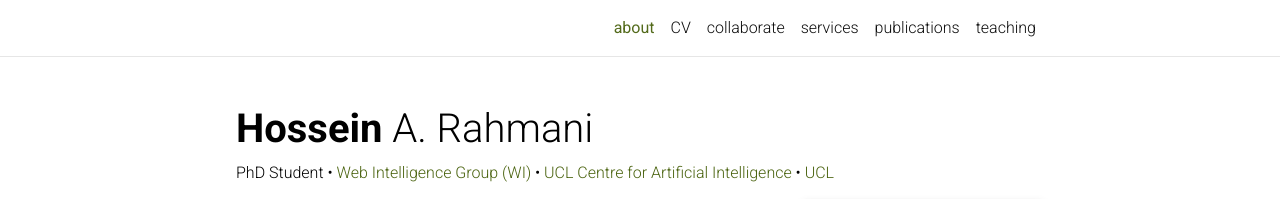
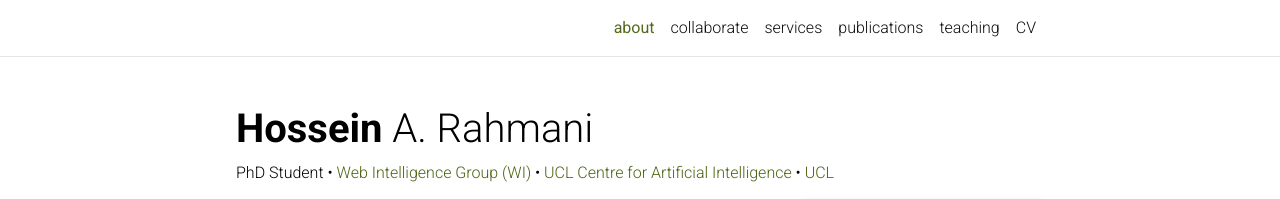
Before and after one commit to rahmanidashti/rahmanidashti.github.io, a Jekyll site: the page built from _pages/about.md, in a window 1280 px wide. Shown: the top 199 px of the page. Built offline with Jekyll 4.4.1, drawn with Linux system fonts in a browser that asks for light colours; full-size pictures stand in for the smaller copies a plugin makes; emoji names are drawn with the system emoji font; comment, search, counter and statistics services are not loaded; a style sheet for code colours, icons or effects is not loaded.

Commit message:
Update header.html

```diff
--- a/_includes/header.html
+++ b/_includes/header.html
@@ -63,13 +63,6 @@
               </li>
               {%- endif %}
 
-              {% if site.cv_title %}
-              <!-- CV -->
-              <li class="nav-item {% if page.url contains 'cv' %}active{% endif %}">
-                <a class="nav-link" href="/assets/pdf/Hossein_A_Saeed_Rahmani_CV.pdf" target="_blank">{{ site.cv_title }}</a>
-              </li>
-              {%- endif %}
-
               <!-- Other pages -->
               {%- assign sorted_pages = site.pages | sort: "nav_order" -%}
               {%- for p in sorted_pages -%}
@@ -102,8 +95,15 @@
               {%- endif -%}
               {%- endif -%}
               {% endfor -%}
+
+              {% if site.cv_title %}
+              <!-- CV -->
+              <li class="nav-item {% if page.url contains 'cv' %}active{% endif %}">
+                <a class="nav-link" href="/assets/pdf/Hossein_A_Saeed_Rahmani_CV.pdf" target="_blank">{{ site.cv_title }}</a>
+              </li>
+              {%- endif %}
+
               {%- if site.enable_darkmode %}
-
               <!-- Toogle theme mode -->
               <li class="toggle-container">
                 <button id="light-toggle" title="Change theme">
@@ -112,10 +112,12 @@
                 </button>
               </li>
               {%- endif %}
+
             </ul>
           </div>
         </div>
       </nav>
+
 {% if site.enable_progressbar %}
       <!-- Scrolling Progress Bar -->
       <progress id="progress" value="0">
```
